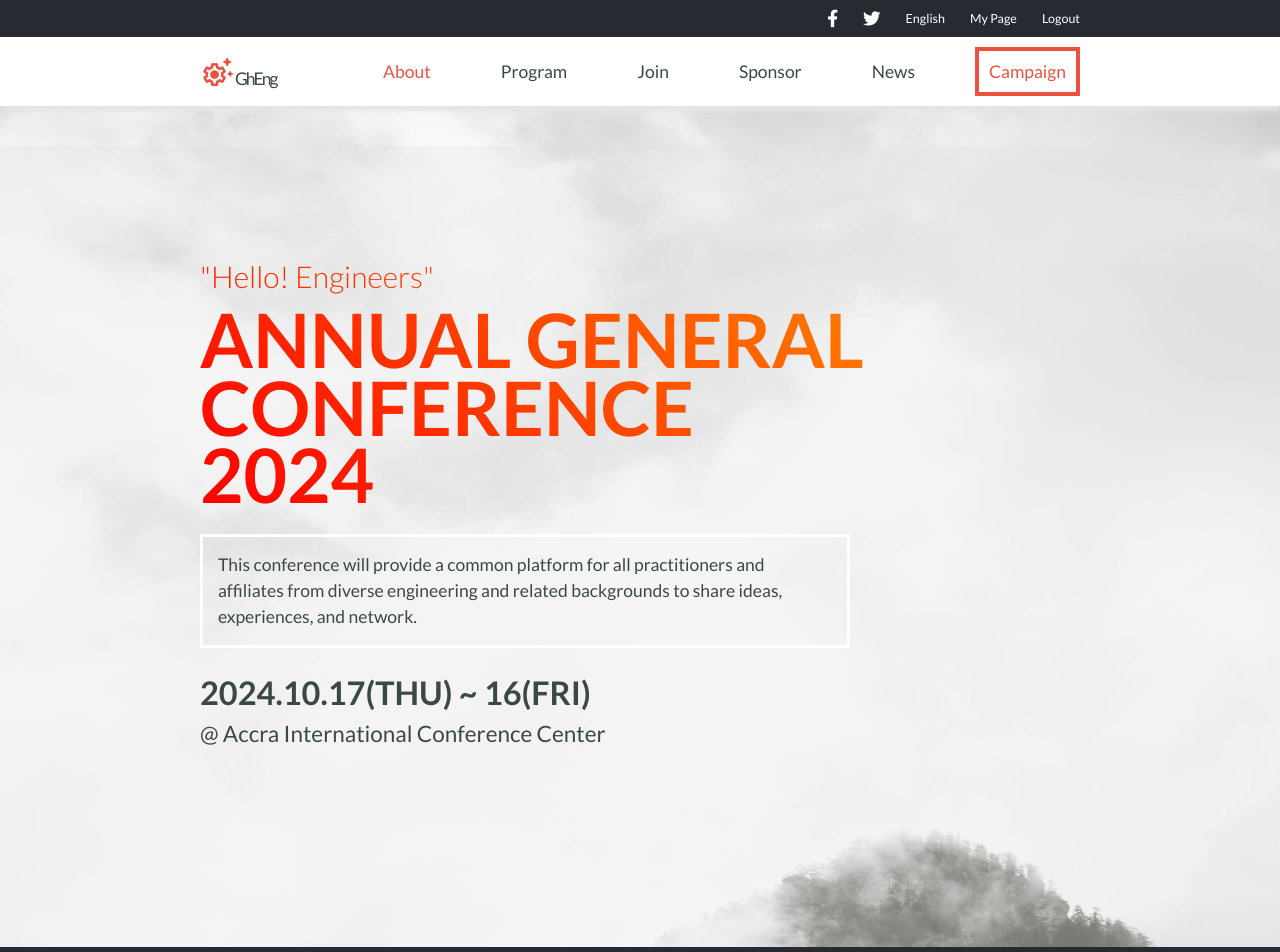
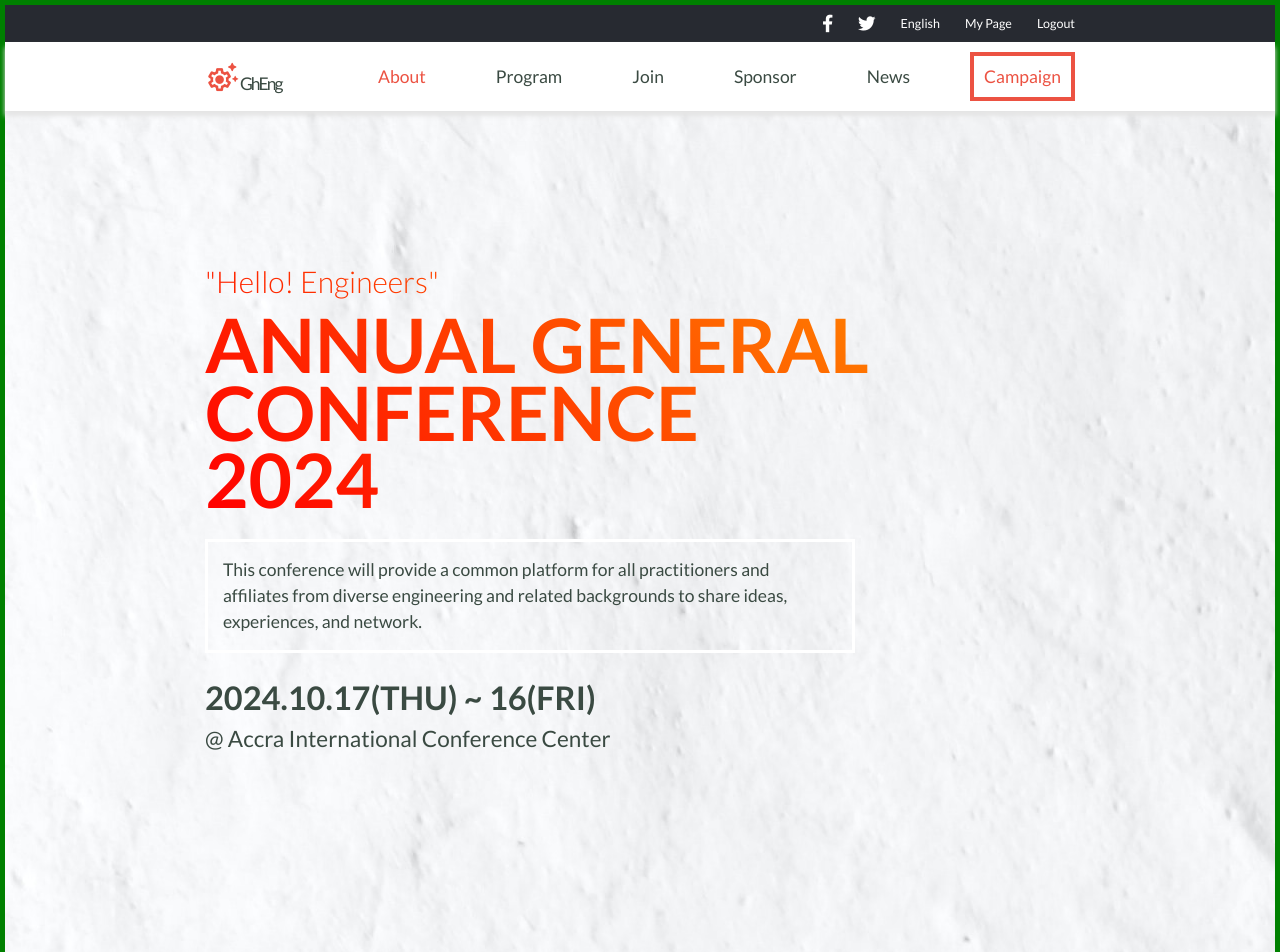
Before and after one commit to newhoteng/Capstone-1, a plain HTML site: page index.html in a window 1280 px wide. Shown: the top 952 px of the page. Drawn offline with nearby package versions, Linux system fonts and the light colour scheme.

Commit message:
Replace background image

```diff
--- a/index.html
+++ b/index.html
@@ -11,6 +11,7 @@
 </head>
 <body>
   <!-- common header -->
+  <div class="background-image">
     <header>
       <ul class="top-nav">
         <li><i class="fab fa-brands fa-facebook-f"></i></li>
@@ -51,6 +52,7 @@
         <p class="date"><strong>2024.10.17(THU) ~ 16(FRI)</strong> </p>
         <P class="location">@ Accra International Conference Center</P>
       </section>
+  </div>
 
     <section class="program">
       <h2 class="program">Main Program</h2>
--- a/index_styles.css
+++ b/index_styles.css
@@ -13,11 +13,14 @@ html {
   color: #3a4a42;
 }
 
-body {
-  background: url('images/background5.jpg');
+/* used to be body */
+.background-image {
+  background: url('images/nordwood-themes-KcsKWw77Ovw-unsplash.jpg');
   background-repeat: no-repeat;
-  background-size: 100% 50%;
+  /* background-color: rgba(224, 222, 222, 0.3); */
+  border: 5px solid green;
 }
+
 
 /* begin common header styles */
 
@@ -146,7 +149,7 @@ footer {
 
 .headline {
   padding-bottom: 75px;
-  background-color: rgba(224, 222, 222, 0.3);
+  /* background-color: rgba(224, 222, 222, 0.3); */
 }
 
 /* background-clip: text; */
```
Also changed, not shown: images/nordwood-themes-KcsKWw77Ovw-unsplash.jpg (added). Lines whose indentation alone changed are shown as unchanged.
